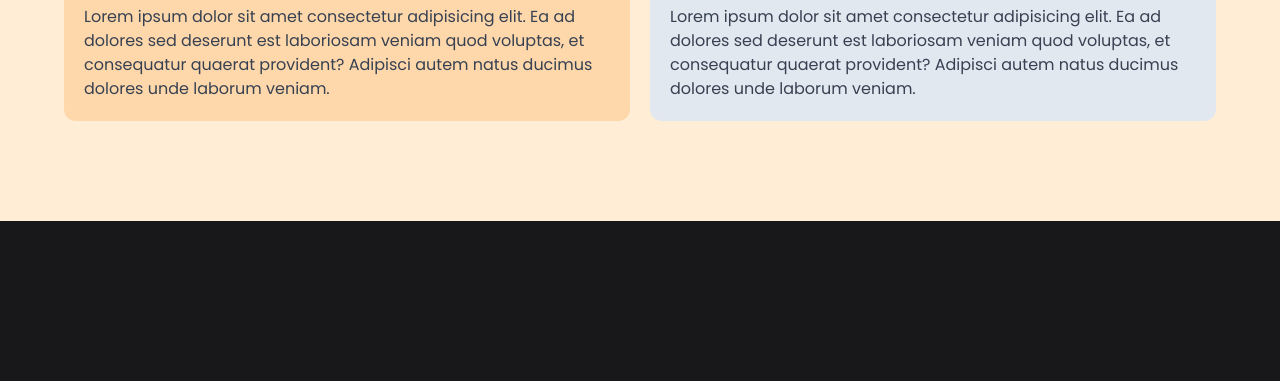
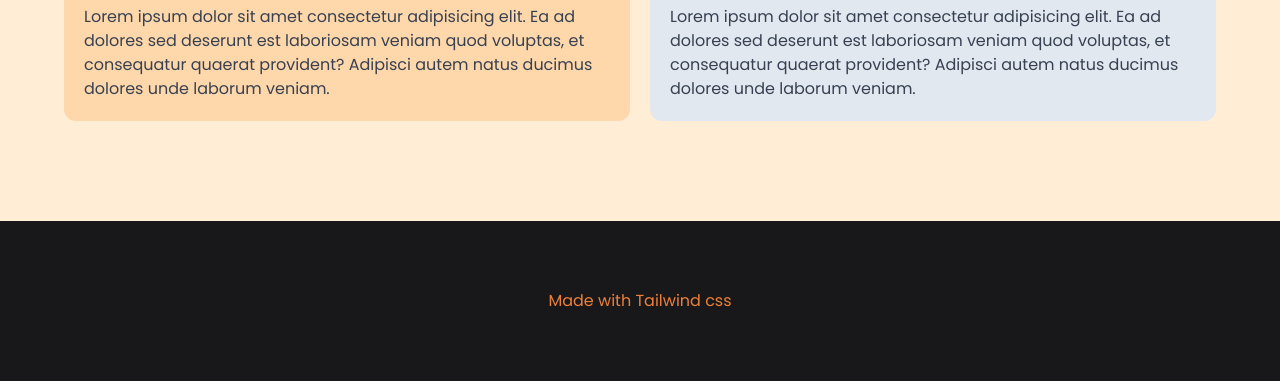
Before and after one commit to grvzm/pod-page, a website: page index.html in a window 1280 px wide. Shown: the part 1550-1931 px from the top of the page. Before the commit the page ends 1771 px from the top, so only its background shows below. Drawn offline with Linux system fonts and the light colour scheme.

Commit message:
added footer

```diff
--- a/index.html
+++ b/index.html
@@ -54,6 +54,9 @@
                 </div>
         </div>
     </section>
+    <section class="text-primary flex justify-center items-center min-h-[20vh]">
+        <h1>Made with Tailwind css</h1>
+    </section>
 </body>
 
 </html>
```
Also changed, not shown: src/style.css.
